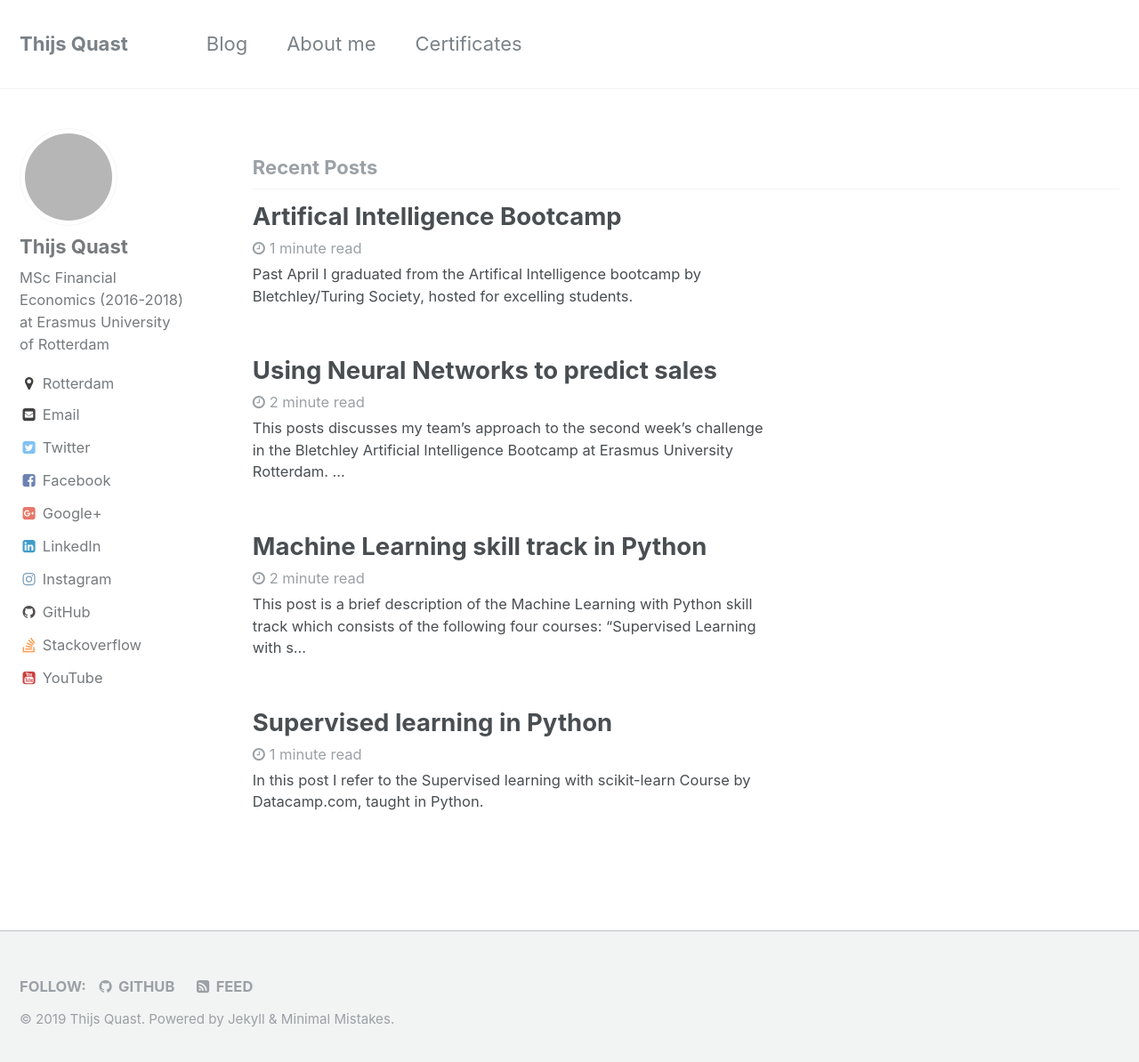
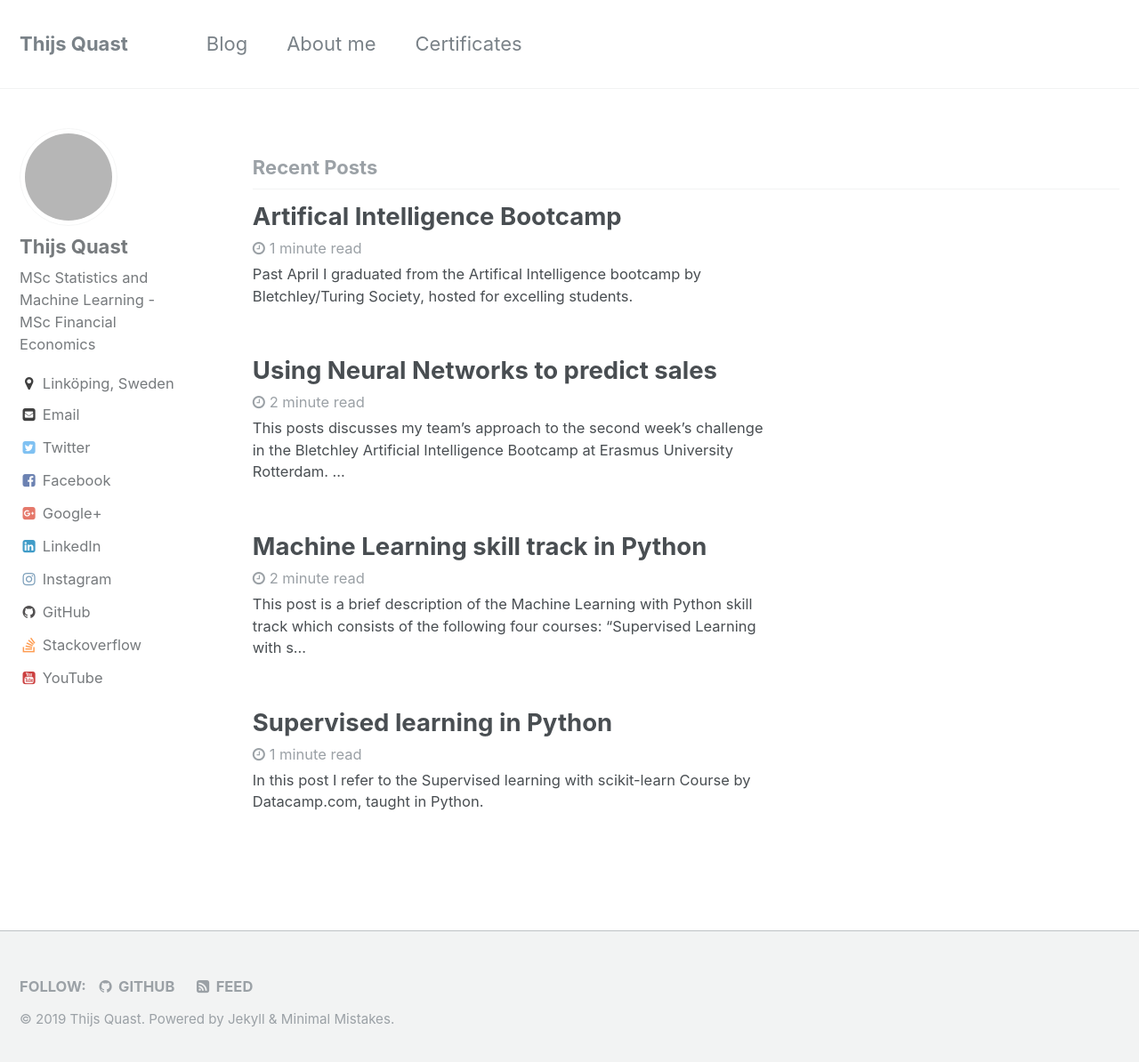
Before and after one commit to Thijsq/thijsq.github.io, a Jekyll site: the page built from index.html, in a window 1280 px wide and 1202 px high. Shown: the top 1194 px of the window at 89% size. Built offline with Jekyll 4.4.1, drawn with Linux system fonts in a browser that asks for light colours; the list of posts is cut into pages by our own code; grey boxes are pictures that could not be loaded.

Commit message:
Update _config.yml

```diff
--- a/_config.yml
+++ b/_config.yml
@@ -79,8 +79,8 @@ analytics:
 author:
   name             : "Thijs Quast"
   avatar           : "https://secure.gravatar.com/avatar/2528e3f94bc4b80a3fb0dd230a6e0be4"
-  bio              : "MSc Financial Economics (2016-2018) at Erasmus University of Rotterdam"
-  location         : "Rotterdam"
+  bio              : "MSc Statistics and Machine Learning - MSc Financial Economics"
+  location         : "Linköping, Sweden"
   email            : "thijsquast@gmail.com"
   uri              :
   bitbucket        :
```
